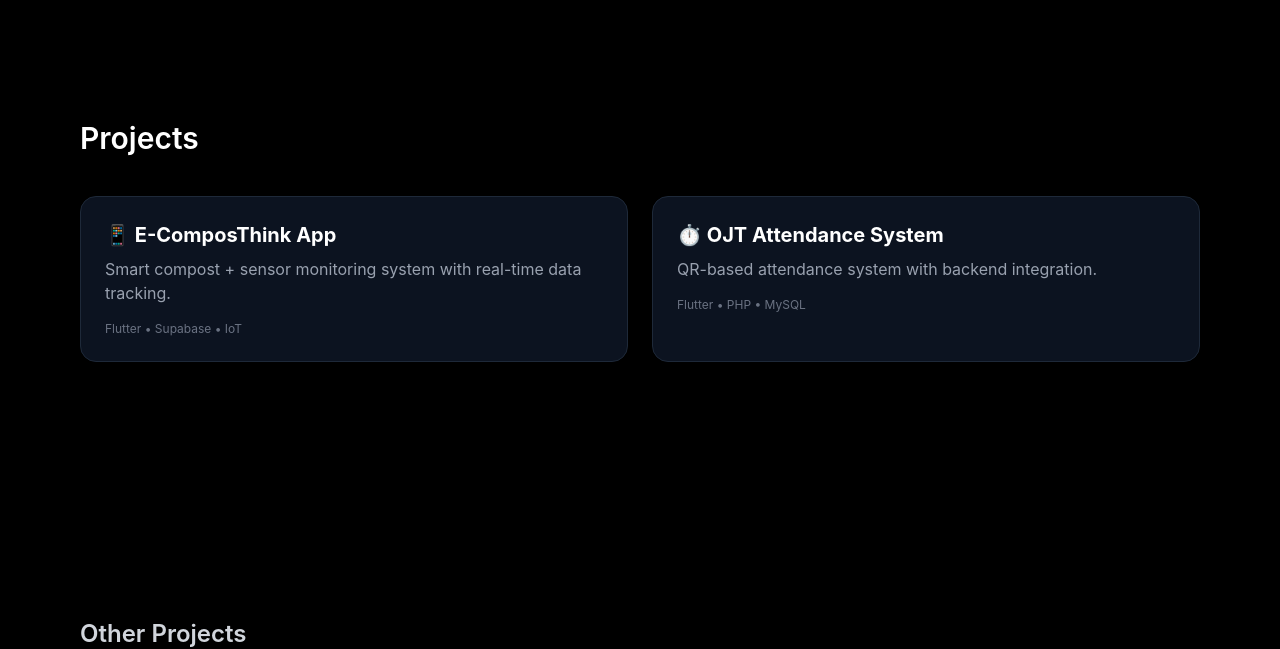
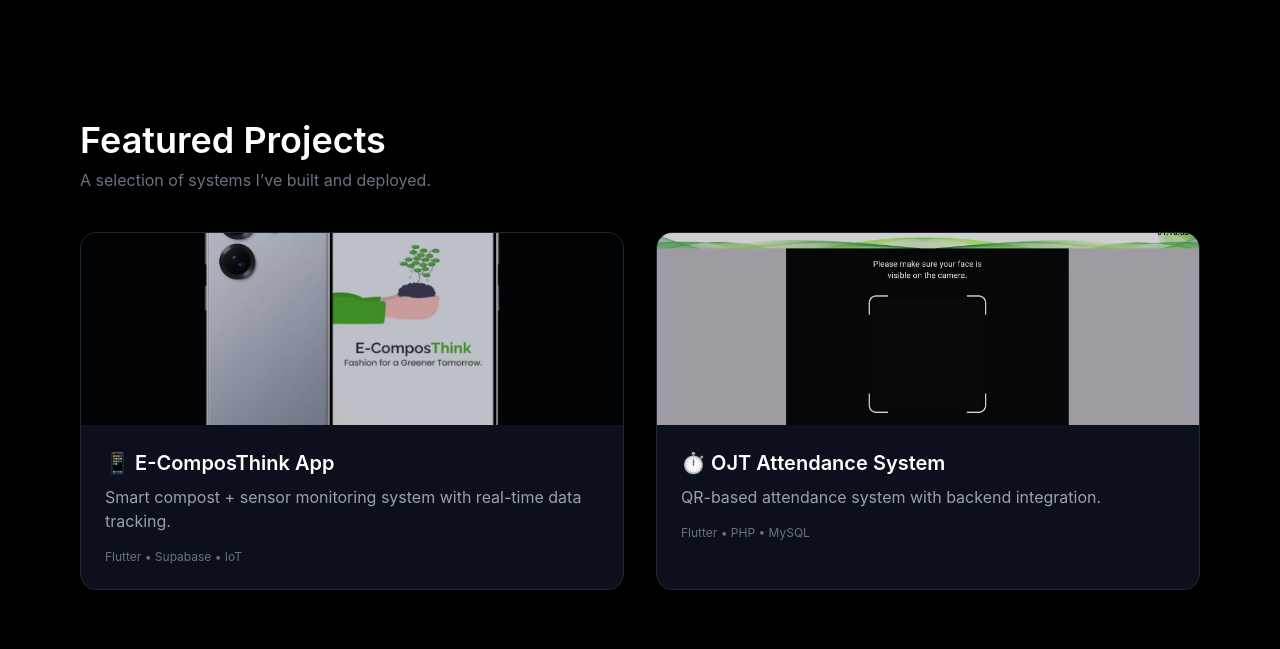
Before and after one commit to BrianAnt0n/brian-portfolio, a React (Vite) app: page / in a window 1280 px wide. Shown: the part 1660-2309 px from the top of the page. Built offline with nearby package versions, Linux system fonts and the light colour scheme; no server answers.

Commit message:
app.tsx and added project photos

```diff
--- a/src/App.tsx
+++ b/src/App.tsx
@@ -181,42 +181,67 @@ useEffect(() => {
         whileInView="show"
         viewport={{ once: true }}
       >
-        <h2 className="text-3xl font-semibold mb-10">Projects</h2>
+<h2 className="text-3xl md:text-4xl font-semibold mb-2">
+  Featured Projects
+</h2>
+<p className="text-gray-500 mb-10">
+  A selection of systems I’ve built and deployed.
+</p>
 
-        <div className="grid md:grid-cols-2 gap-6">
+        <div className="grid md:grid-cols-2 gap-8">
 
+{/* PROJECT 1 */}
 <motion.a
   href="https://github.com/BrianAnt0n/CapstoneApp"
   target="_blank"
-            whileHover={{ scale: 1.05 }}
-            className="bg-gray-900/80 backdrop-blur p-6 rounded-2xl block border border-gray-800 transition duration-300 hover:scale-[1.03] hover:border-purple-400/40 hover:shadow-[0_0_30px_rgba(168,85,247,0.25)]"
+  whileHover={{ scale: 1.03 }}
+  className="group bg-gray-900/70 backdrop-blur rounded-2xl overflow-hidden border border-gray-800 transition duration-300 hover:border-purple-400/40 hover:shadow-[0_0_40px_rgba(168,85,247,0.25)]"
 >
-            <h3 className="text-xl font-bold">
+  <img
+    src={`${import.meta.env.BASE_URL}projects/ecompost.jpg`}
+    className="w-full h-48 object-cover opacity-80 group-hover:opacity-100 group-hover:scale-105 transition duration-500"
+  />
+
+  <div className="p-6">
+    <h3 className="text-xl font-semibold">
       📱 E-ComposThink App
     </h3>
+
     <p className="text-gray-400 mt-2">
       Smart compost + sensor monitoring system with real-time data tracking.
     </p>
+
     <p className="text-xs text-gray-500 mt-4">
       Flutter • Supabase • IoT
     </p>
+  </div>
 </motion.a>
 
+{/* PROJECT 2 */}
 <motion.a
   href="https://brianant0n.github.io/OJT-Attendance-Monitoring-Using-QR-Code-Project/#/test"
   target="_blank"
-            whileHover={{ scale: 1.05 }}
-            className="bg-gray-900/80 backdrop-blur p-6 rounded-2xl block border border-gray-800 transition duration-300 hover:scale-[1.03] hover:border-purple-400/40 hover:shadow-[0_0_30px_rgba(168,85,247,0.25)]"
+  whileHover={{ scale: 1.03 }}
+  className="group bg-gray-900/70 backdrop-blur rounded-2xl overflow-hidden border border-gray-800 transition duration-300 hover:border-blue-400/40 hover:shadow-[0_0_40px_rgba(59,130,246,0.25)]"
 >
-            <h3 className="text-xl font-bold">
+  <img
+    src={`${import.meta.env.BASE_URL}projects/ojt.png`}
+    className="w-full h-48 object-cover opacity-80 group-hover:opacity-100 group-hover:scale-105 transition duration-500"
+  />
+
+  <div className="p-6">
+    <h3 className="text-xl font-semibold">
       ⏱️ OJT Attendance System
     </h3>
+
     <p className="text-gray-400 mt-2">
       QR-based attendance system with backend integration.
     </p>
+
     <p className="text-xs text-gray-500 mt-4">
       Flutter • PHP • MySQL
     </p>
+  </div>
 </motion.a>
 
 </div>
```
Also changed, not shown: public/projects/ecompost.jpg (added), public/projects/ojt.png (added). Lines whose indentation alone changed are shown as unchanged.
